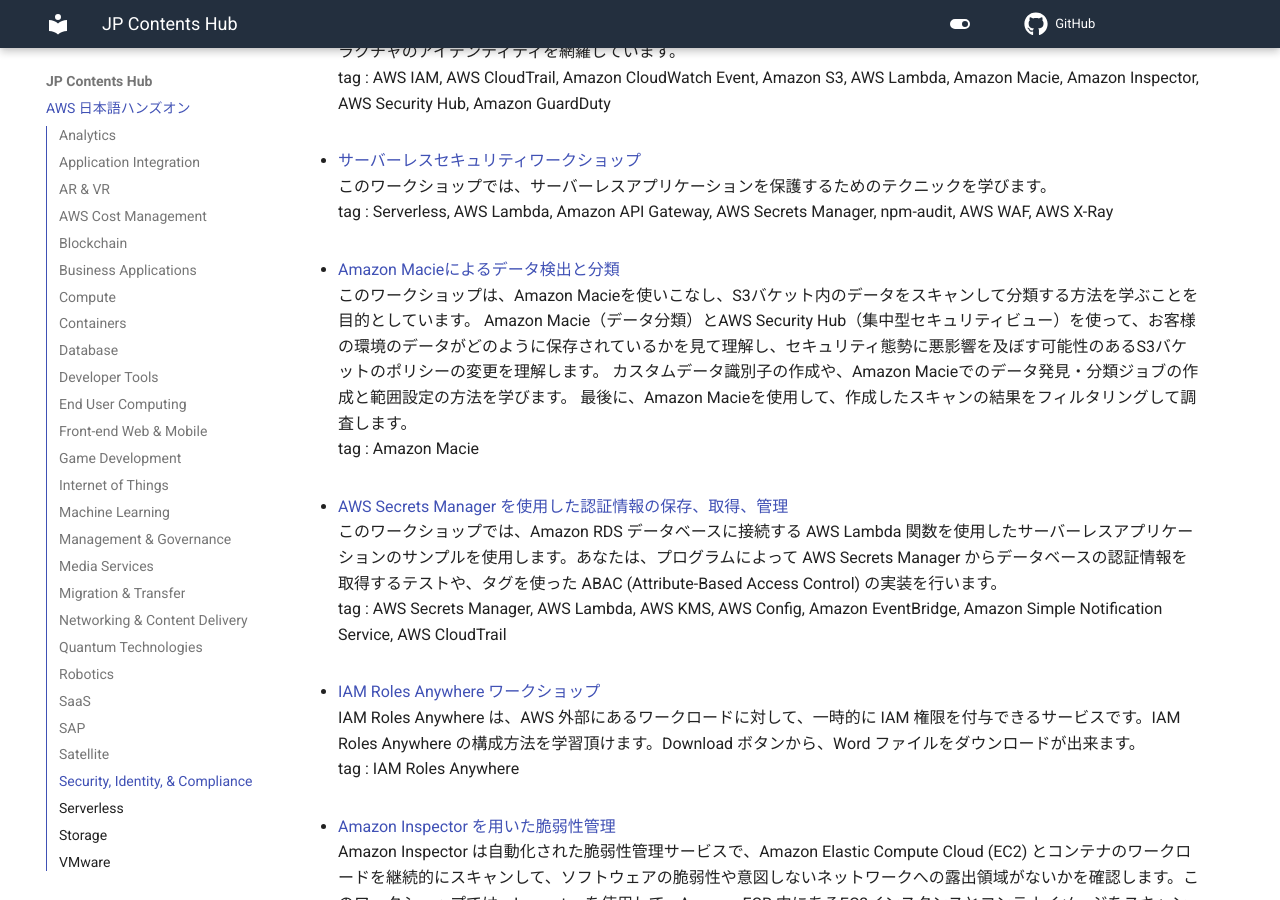
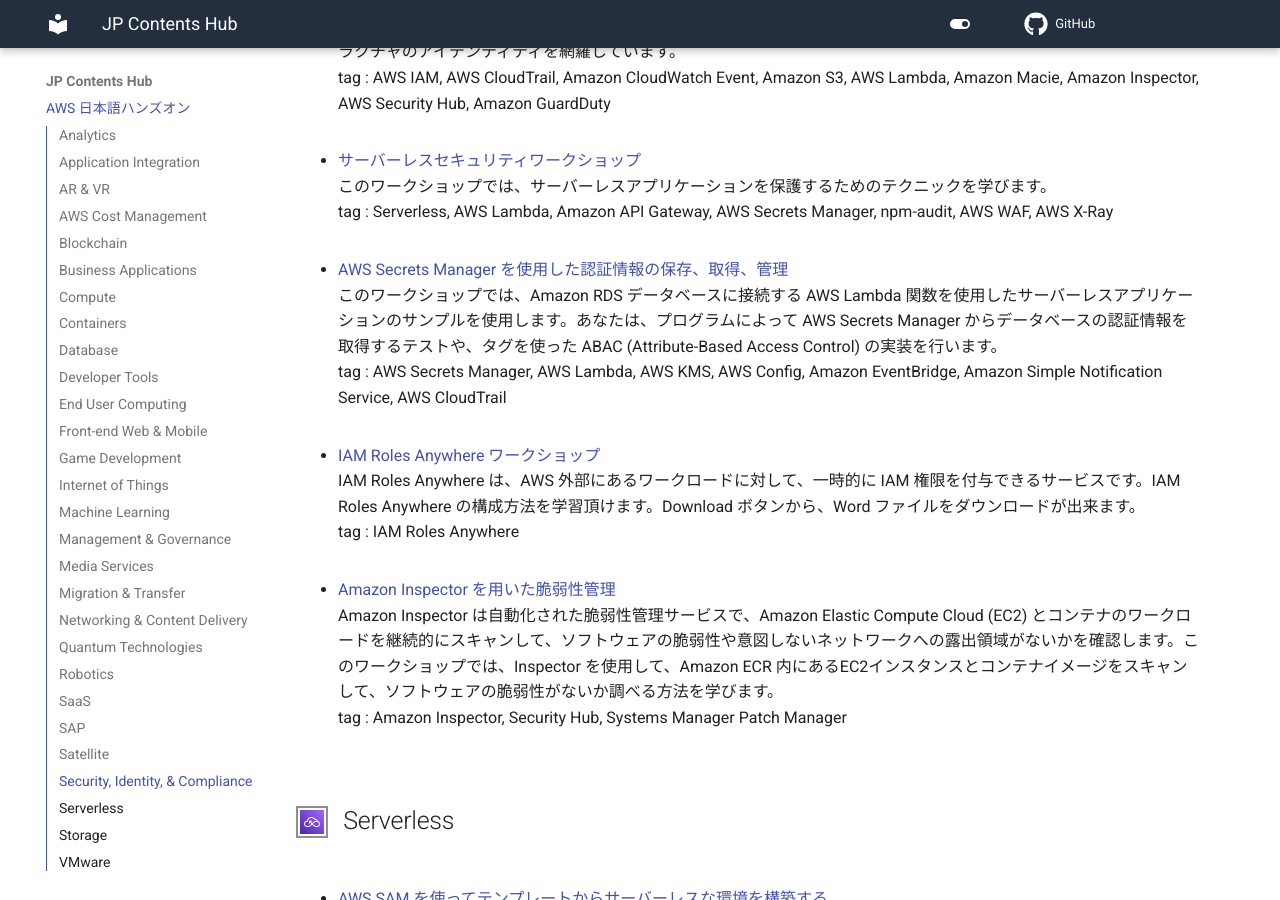
Before and after one commit to aws-samples/jp-contents-hub, an MkDocs documentation site: the page built from content/index.md, in a window 1280 px wide and 900 px high, scrolled down 34431 px. Built offline with MkDocs 1.6.1 and Material for MkDocs 9.7.7, drawn with Linux system fonts in a browser that asks for light colours; comment, search, counter and statistics services are not loaded.

Commit message:
macieのコンテンツが廃止されていたため削除

```diff
--- a/content/index.md
+++ b/content/index.md
@@ -884,10 +884,6 @@
 このワークショップでは、サーバーレスアプリケーションを保護するためのテクニックを学びます。
 tag : Serverless, AWS Lambda, Amazon API Gateway, AWS Secrets Manager, npm-audit, AWS WAF, AWS X-Ray
 
-- <a href="https://catalog.workshops.aws/data-discovery-with-macie/ja-JP" target="_blank" onclick="sendClickCount()" onauxclick="sendClickCount()">Amazon Macieによるデータ検出と分類</a>
-このワークショップは、Amazon Macieを使いこなし、S3バケット内のデータをスキャンして分類する方法を学ぶことを目的としています。 Amazon Macie（データ分類）とAWS Security Hub（集中型セキュリティビュー）を使って、お客様の環境のデータがどのように保存されているかを見て理解し、セキュリティ態勢に悪影響を及ぼす可能性のあるS3バケットのポリシーの変更を理解します。 カスタムデータ識別子の作成や、Amazon Macieでのデータ発見・分類ジョブの作成と範囲設定の方法を学びます。 最後に、Amazon Macieを使用して、作成したスキャンの結果をフィルタリングして調査します。
-tag : Amazon Macie
-
 - <a href="https://catalog.us-east-1.prod.workshops.aws/workshops/92e466fd-bd95-4805-9f16-2df07450db42/ja-JP/" target="_blank" onclick="sendClickCount()" onauxclick="sendClickCount()">AWS Secrets Manager を使用した認証情報の保存、取得、管理</a>
 このワークショップでは、Amazon RDS データベースに接続する AWS Lambda 関数を使用したサーバーレスアプリケーションのサンプルを使用します。あなたは、プログラムによって AWS Secrets Manager からデータベースの認証情報を取得するテストや、タグを使った ABAC (Attribute-Based Access Control) の実装を行います。
 tag : AWS Secrets Manager, AWS Lambda, AWS KMS, AWS Config, Amazon EventBridge, Amazon Simple Notification Service, AWS CloudTrail
```
